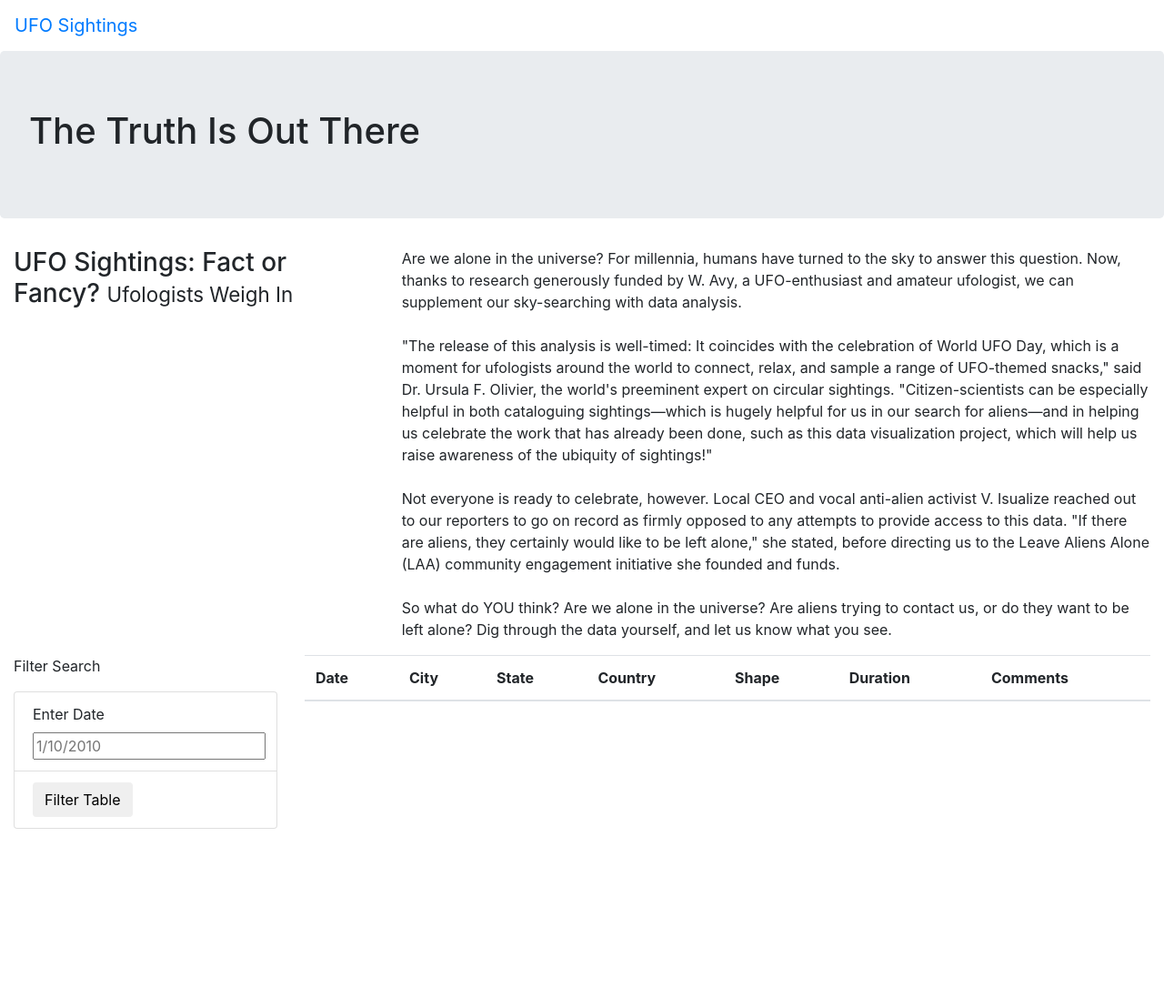
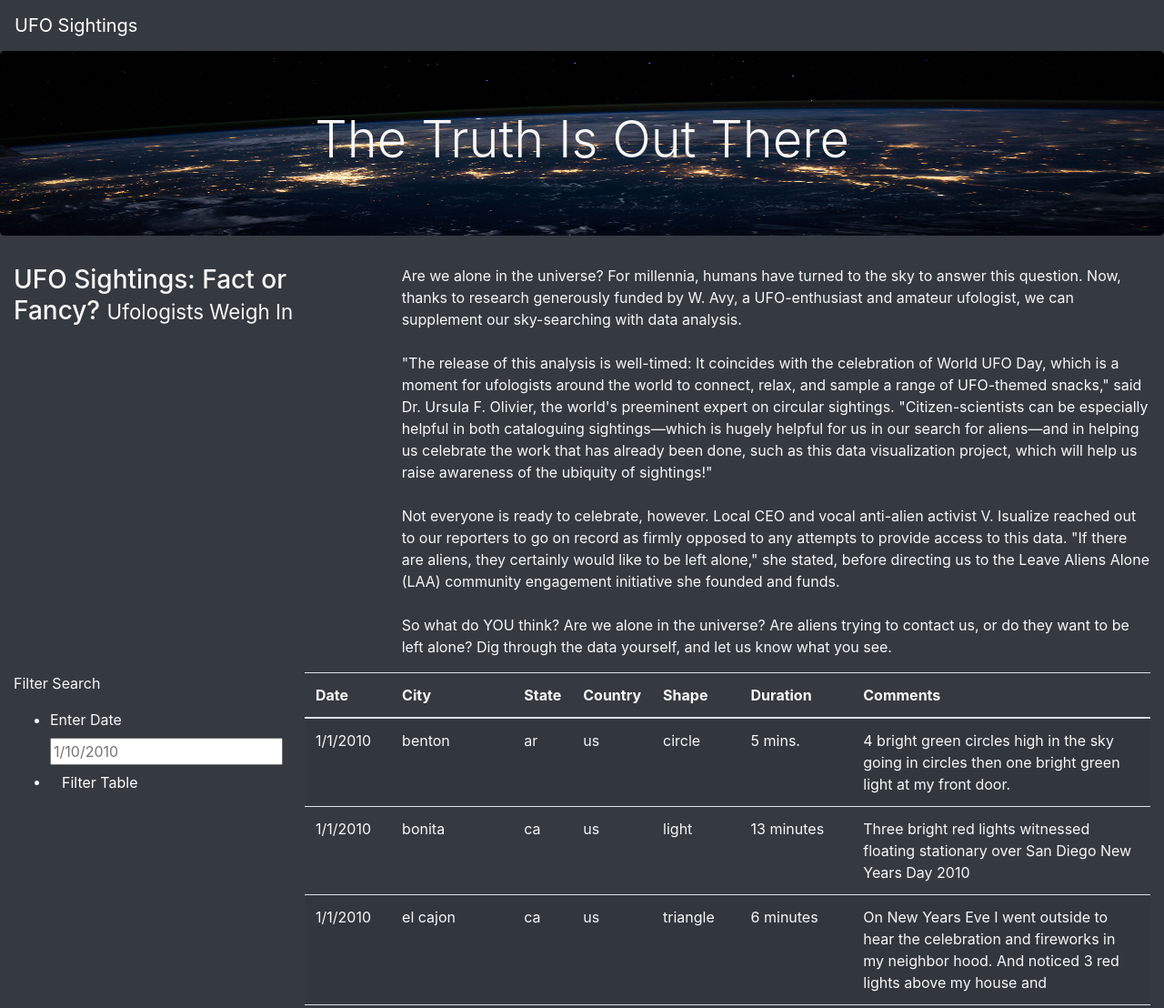
Before and after one commit to cb19weber/UFOs, a plain HTML site: page index.html in a window 1280 px wide. Shown: the top 1108 px of the page at 91% size. Before the commit the page ends 911 px from the top, so only its background shows below. Drawn offline with nearby package versions, Linux system fonts and the light colour scheme.

Commit message:
through guided module

```diff
--- a/index.html
+++ b/index.html
@@ -12,14 +12,14 @@
           />
     <link rel="stylesheet" href="static/css/style.css"
 </head>
-<body>
+<body class="bg-dark">
     <div class="wrapper">
-        <nav class="navbar navbar-expand-lg">
+        <nav class="navbar navbar-dark bg-dark navbar-expand-lg">
             <a class="navbar-brand" href="index.html">UFO Sightings</a>
         </nav>
     </div>
     <div class="jumbotron">
-        <h1>The Truth Is Out There</h1>
+        <h1 class="display-4">The Truth Is Out There</h1>
     </div>
     <div class="container-fluid">
         <div class="row">
@@ -34,15 +34,15 @@
     <div class="container-fluid">
         <div class="row">
             <div class="col-md-3">
-                <form>
+                <form class="bg-dark">
                     <p>Filter Search</p>
-                    <ul class="list-group">
-                        <li class="list-group-item">
+                    <ul class="bg-dark" class="list-group">
+                        <li class="bg-dark" class="list-group-item" style="font-family: inherit; font-size: 1rem;">
                             <label for="date">Enter Date</label>
                             <input type="text" placeholder="1/10/2010" id="datetime" />
                         </li>
-                        <li class="list-group-item">
-                            <button id="filter-btn" type="button" class="btn btn-default">Filter Table</button>
+                        <li class="bg-dark" class="list-group-item" style="font-family: inherit; font-size: 1rem;">
+                            <button id="filter" type="button" class="btn btn-dark">Filter Table</button>
                         </li>
                     </ul>
                 </form>
@@ -65,5 +65,8 @@
             </div>
         </div>
     </div>
+    <script src="https://cdnjs.cloudflare.com/ajax/libs/d3/4.11.0/d3.js"></script>
+    <script src="static/js/data.js"></script>
+    <script src="static/js/app.js"></script>
 </body>
 </html>
--- a/static/css/style.css
+++ b/static/css/style.css
@@ -0,0 +1,9 @@
+body {
+    color: #f7f7f7;
+}
+
+.jumbotron {
+    background-image: url("../images/nasa.jpg");
+    background-size: 100% 100%;
+    text-align: center;
+}
--- a/js/app.js
+++ b/static/js/app.js
@@ -1,4 +1,4 @@
-// import the data from data.js
+// Import the data from data.js
 const tableData = data;
 
 // Reference the HTML table using d3
@@ -24,7 +24,7 @@ function buildTable(data) {
 }
 
 // Create a function to filter the table data on the web page
-function handleChange(event) {
+function handleChange() {
     // Grab the datetime value from the filter
     let date = d3.select("#datetime").property("value");
     let filteredData = tableData;
@@ -38,7 +38,7 @@ function handleChange(event) {
 }
 
 // Attach an event to listen for the form filter
-d3.selectAll("#filter-btn").on("change", handleChange)
+d3.selectAll("#filter").on("change", handleChange);
 
 // Build the table when the page loads
 buildTable(tableData);
```
Also changed, not shown: ufo_starterCode.js (added, +66 -0 lines), static/images/nasa.jpg (added), static/js/data.js (renamed from js/data.js).
